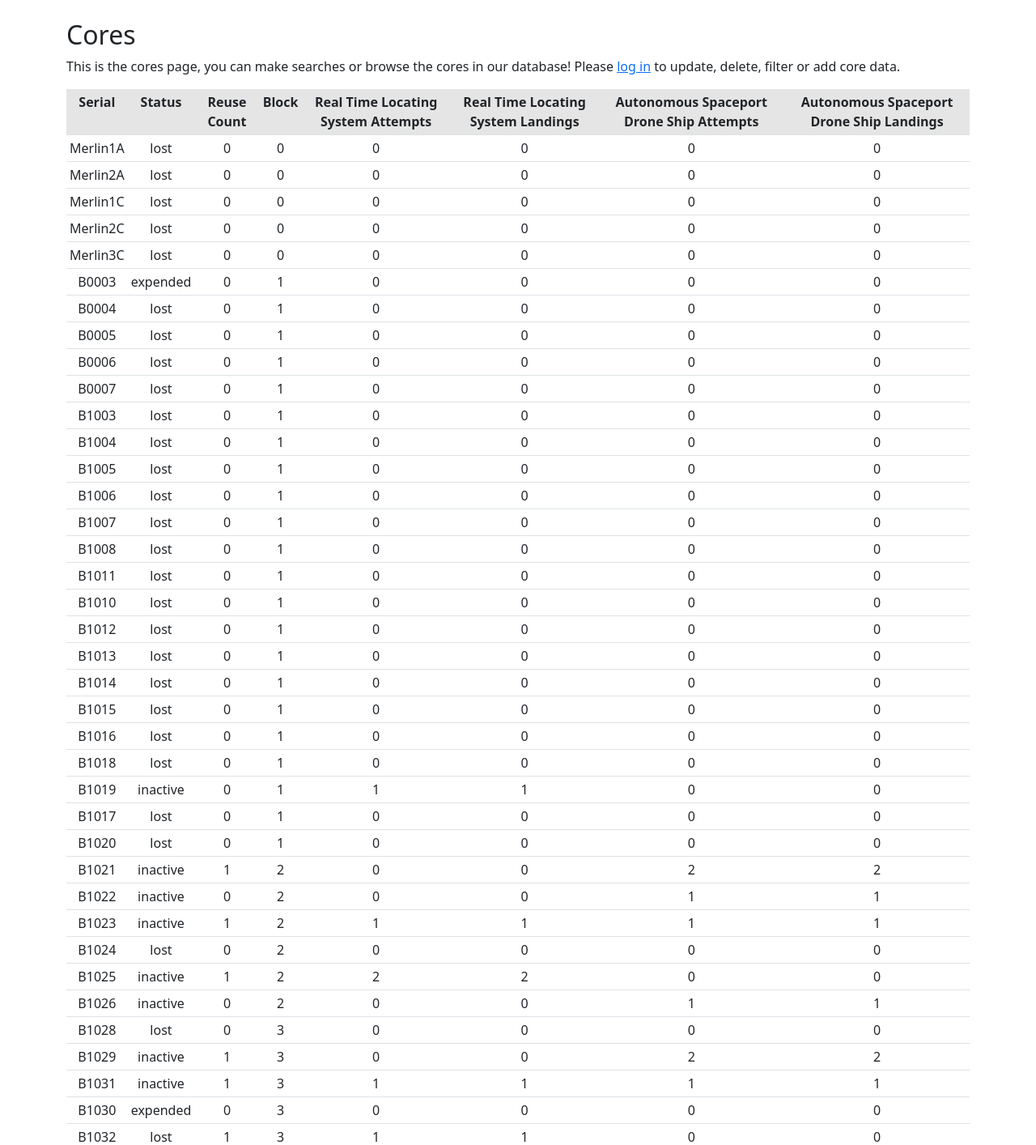
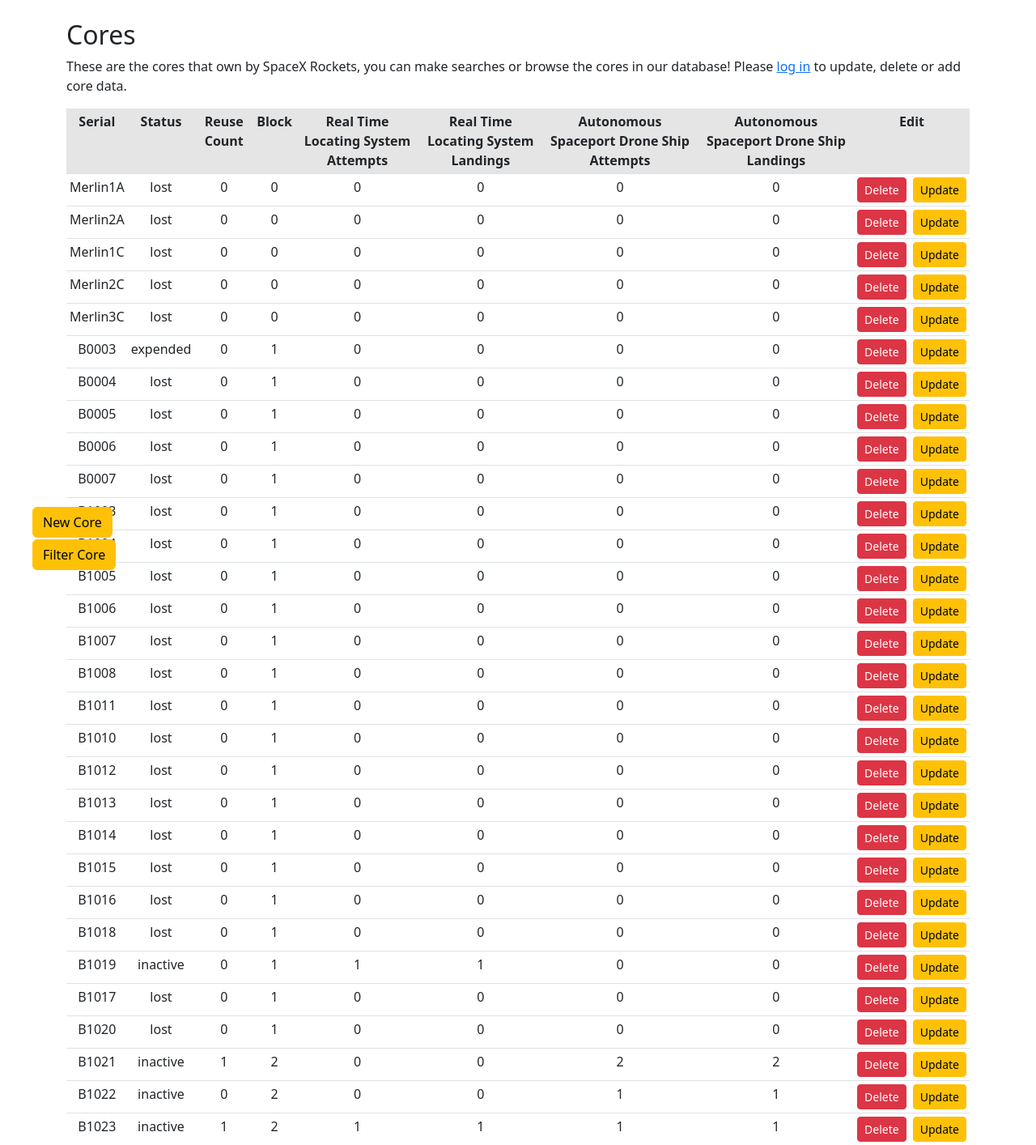
Before and after one commit to itudb2232/itudb2232, a Flask app: page /cores in a window 1280 px wide. Shown: the part 56-1470 px from the top of the page at 81% size. Run offline with Flask 2, Linux system fonts and the light colour scheme; data comes from the database, SQL or seed files in the repository; some libraries are stand-ins or nearby versions.

Commit message:
Removed login requirement for filter

```diff
--- a/website/templates/cores.html
+++ b/website/templates/cores.html
@@ -6,22 +6,16 @@
 <header>
 <h2> Cores </h2>
 <p>
-    This is the cores page, you can make searches or browse the cores in our database!
-    {% if not current_user.is_admin %} Please <a href="/login">log in</a> to update, delete, filter or add core data. {% endif %}
+    These are the cores that own by SpaceX Rockets, you can make searches or browse the cores in our database!
+    {% if not current_user.is_admin %} Please <a href="/login">log in</a> to update, delete or add core data. {% endif %}
 </p>
-
-    {% if current_user.is_admin %}
-        <div>
-            <button type="button" class="btn btn-warning btn" data-toggle="modal" data-target="#add-core-modal">
-                Add New Core
+<header>
+            <button type="button" class="btn btn-warning btn" data-toggle="modal" data-target="#add-core-modal" style="position: fixed; bottom: 5em; left: 2.5em;">
+                New Core
             </button>
-            <button type="button" class="btn btn-warning" data-toggle="modal" data-target="#filter-core-modal">
+            <button type="button" class="btn btn-warning" data-toggle="modal" data-target="#filter-core-modal" style="position: fixed; bottom: 2.5em; left: 2.5em;">
                 Filter Core
             </button>
-        </div>
-        <br/>
-    {% endif %}
-<header>
 <table class = "table table-hover table-sm">
     <tr class = "table-active" style="text-align: center;">
         <th>Serial</th>
@@ -32,9 +26,7 @@
         <th>Real Time Locating System Landings</th>
         <th>Autonomous Spaceport Drone Ship Attempts</th>
         <th>Autonomous Spaceport Drone Ship Landings</th>
-        {% if current_user.is_admin %}
-            <th colspan="2">Edit</th>
-        {% endif %}
+        <th colspan="2">Edit</th>
     </tr>
     {% for core in cores %}
     <tr class style="text-align: center;">
@@ -62,7 +54,6 @@
         <td>
             {{core["asds_landings"]}}
         </td>
-        {% if current_user.is_admin %}
         <td>
             <button type="button" class="btn btn-danger btn-sm" data-toggle="modal" onclick="delete_core('{{ core.core_id }}')">
                 Delete
@@ -73,7 +64,6 @@
               Update
             </button>
         </td>
-        {% endif %}
     </tr>
     {% endfor %}
 </table>
--- a/website/views.py
+++ b/website/views.py
@@ -118,7 +118,6 @@ def update_core():
     return redirect(url_for("views.cores"))
 
 @views.route('/filter_core', methods=['GET', 'POST'])
-@login_required
 def filter_core():
     if current_user.is_admin:
         filter_core_data = database.filter_core(request)
```
